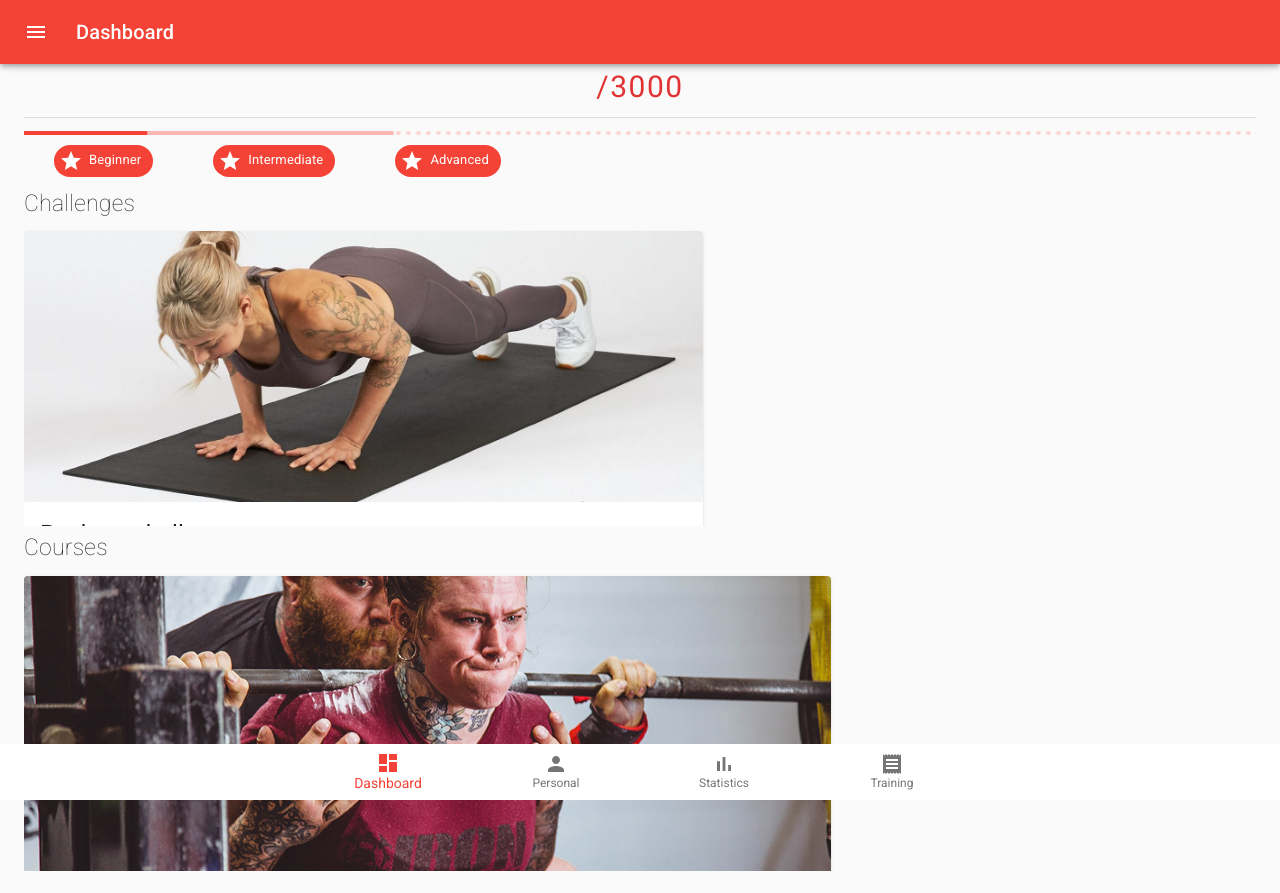
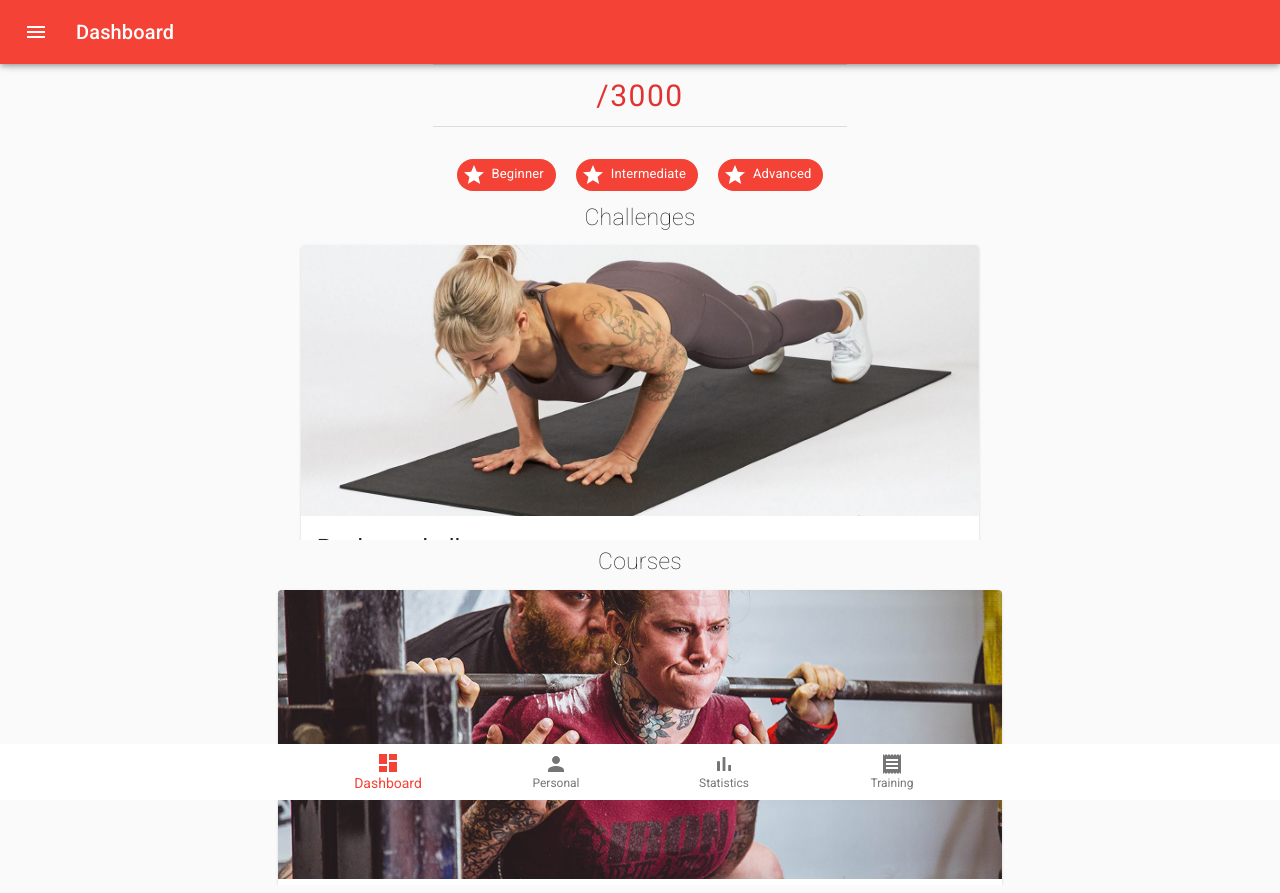
Before and after one commit to Giulianini/ASW-1920-GYMMY, a React (Create React App) app in the folder app/: page /user/dashboard in a window 1280 px wide. Built offline with nearby package versions, Linux system fonts and the light colour scheme; no server answers.

Commit message:
fix dashboard disposition

```diff
--- a/app/src/components/user/dashboard/Dashboard.js
+++ b/app/src/components/user/dashboard/Dashboard.js
@@ -48,14 +48,15 @@ const useStyles = makeStyles(theme => ({
     vSpace: {
         paddingTop: 5,
         paddingBottom: 5,
+        margin: 'auto'
     },
     hSpace: {
         marginLeft: 5,
         marginRight: 5,
     },
     chips: {
-        marginLeft: 30,
-        marginRight: 30,
+        marginLeft: 10,
+        marginRight: 10,
     },
     mediaPersonal: {
         paddingTop: '40%', // 16:9
@@ -77,8 +78,9 @@ const useStyles = makeStyles(theme => ({
         overflow: 'auto'
     },
     icons: {
-        marginLeft: 20,
-        marginRight: 20
+        marginLeft: 10,
+        marginRight: 10,
+        fontSize: '300%'
     }
 }));
 
@@ -116,6 +118,7 @@ function Dashboard() {
             <Grid container direction={"column"} alignItems="center" justify={"center"}
                   spacing={2} // spacing largo spacca tutto Cardio
                   className={classes.rootGrid}>
+                <Grid item container direction={"column"} className={classes.vSpace}>
                     <Grid item className={classes.vSpace}>
                         <List component="nav" aria-label="icons-list">
                             <ListItem className={classes.hSpace}>
@@ -136,10 +139,12 @@ function Dashboard() {
                             </ListItem>
                             <Divider className={classes.divider}/>
                         </List>
+                    </Grid>
                     <Grid item className={classes.vSpace}>
                         <LinearProgress variant="buffer" value={10} valueBuffer={30} color="primary"/>
                     </Grid>
                     <Grid item className={classes.vSpace}>
+                        <div className={classes.centered}>
                             <Chip
                                 className={classes.chips}
                                 icon={<GradeIcon/>}
@@ -158,6 +163,7 @@ function Dashboard() {
                                 label="Advanced"
                                 color="primary"
                             />
+                        </div>
                     </Grid>
                     <Grid item className={classes.vSpace}>
                         <Typography className={classes.otherText}>
@@ -274,7 +280,7 @@ function Dashboard() {
                                             Functional
                                         </Typography>
                                         <Typography variant="body2" color="textSecondary" component="p">
-                                            Iscriviti al corso di allenamento funzionale mediante l'apposito pulsante.
+                                            Iscriviti al corso di funzionale mediante l'apposito pulsante.
                                             La sala è dotata di tutta l'attrezzatura necessaria.
                                         </Typography>
                                     </CardContent>
```
Lines whose indentation alone changed are shown as unchanged.
